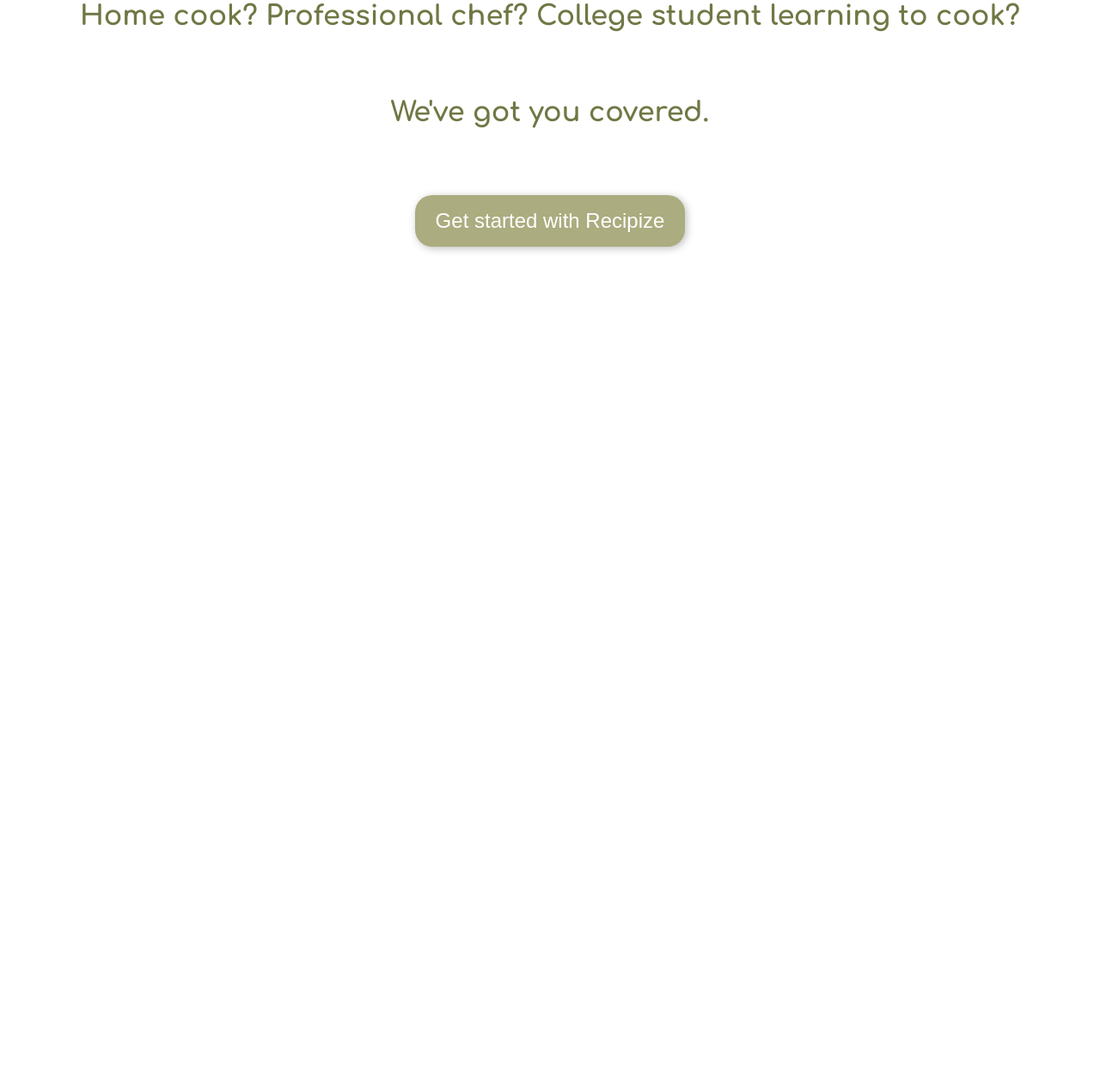
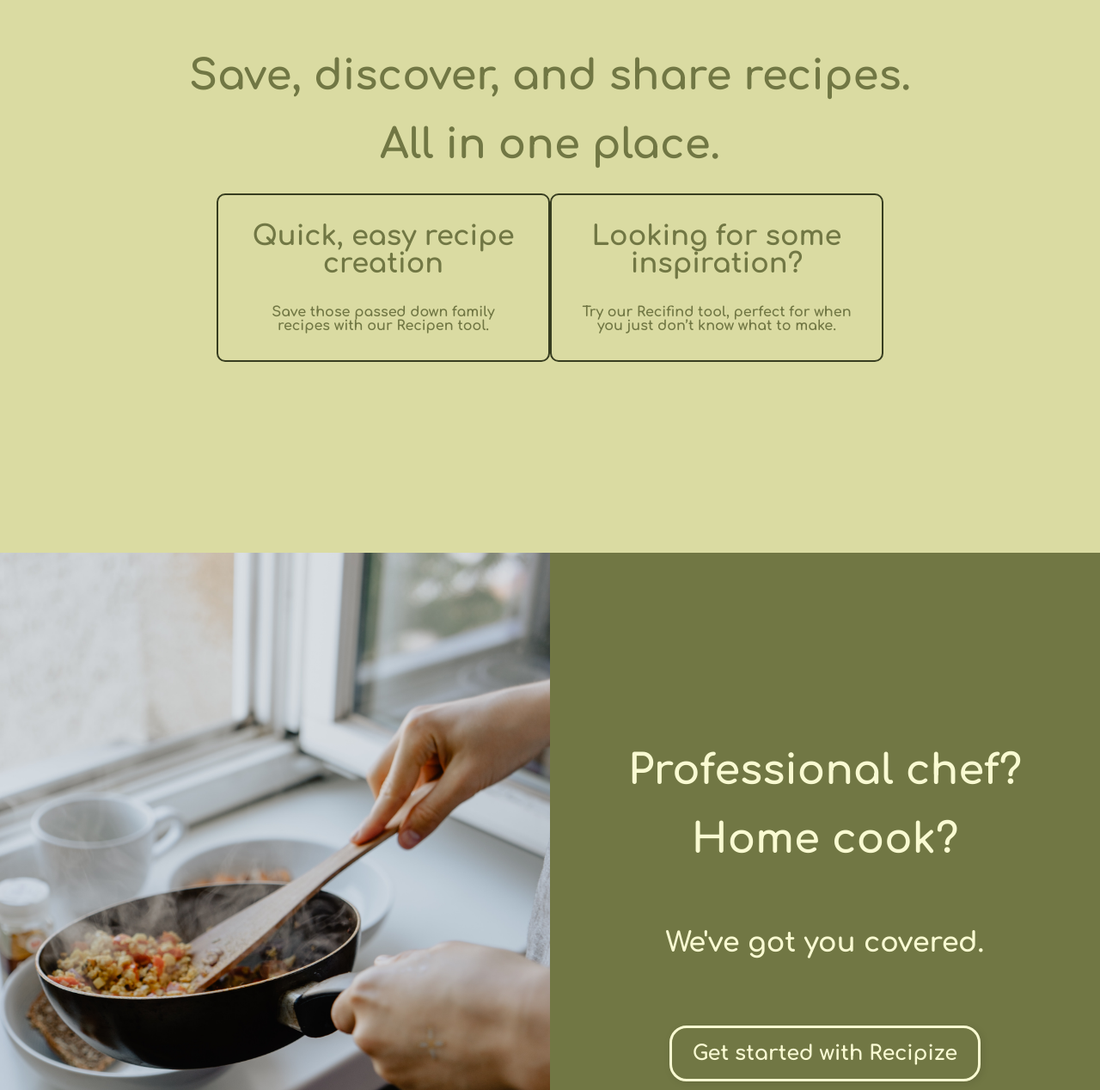
Before and after one commit to sdrew712/recipize, a website: page client/index.html in a window 1280 px wide. Shown: the part 957-2225 px from the top of the page at 86% size. Before the commit the page ends 1404 px from the top, so only its background shows below. Drawn offline with Linux system fonts and the light colour scheme.

Commit message:
added intro and get started sections

```diff
--- a/client/index.html
+++ b/client/index.html
@@ -28,13 +28,32 @@
   </div>
 
   <div class="intro">
-    <div class="home-p-container">
-      <p class="home-p">Home cook? Professional chef? College student learning to cook?</p>
-      <p class="home-p">We've got you covered.</p>
+    <div>
+      <h2 class="home-h2">Save, discover, and share recipes.</h2>
+      <h2  class="home-h2">All in one place.</h2>
     </div>
-    <a href="./get-recipes.html">
-      <button class="home-button">Get started with Recipize</button>
-    </a>
+    <div class="card-container">
+      <div class="card">
+        <h3>Quick, easy recipe creation</h3>
+        <p>Save those passed down family recipes with our <em>Recipen</em> tool.</p>
+      </div>
+      <div class=card>
+        <h3>Looking for some inspiration?</h3>
+        <p>Try our Recifind tool, perfect for when you just don’t know what to make. </p>
+      </div>
+    </div>
+  </div>
+
+  <div class="get-started">
+    <img src="../images/cooking.jpg" alt="">
+    <div class="home-desc-container">
+      <h2 class="home-h2">Professional chef?</h2>
+      <h2 class="home-h2">Home cook?</h2>
+      <h3 class="home-desc-text">We've got you covered.</h2>
+      <a href="./recipe-book.html">
+        <button class="home-button">Get started with Recipize</button>
+      </a>
+    </div>
   </div>
   <script src="./main.js"></script>
 </body>
--- a/client/styles.css
+++ b/client/styles.css
@@ -52,7 +52,7 @@
 
 body{
   font-family: 'Comfortaa';
-  color: white;
+  color: #f9fad2;
 }
 
 h1{
@@ -64,12 +64,17 @@
   font-size: 3rem;
 }
 
+h3{
+  font-size: 2rem;
+  padding-bottom: 2rem;
+}
+
 .header{
   height: 100vh;
   background-size: cover;
   background-position: center;
   background-attachment: fixed;
-  background-image: linear-gradient(rgba(0,0,0,.4),rgba(0,0,0,.4)),url("../recipe.jpg");
+  background-image: linear-gradient(rgba(0,0,0,.4),rgba(0,0,0,.4)),url("../images/recipe.jpg");
 }
 
 .header-text{
@@ -93,7 +98,11 @@
 
 a{
   text-decoration: none;
-  color: white;
+  color: #f9fad2;
+}
+
+a:hover{
+  color: #dadba2;
 }
 
 .nav-link{
@@ -102,31 +111,71 @@
 }
 
 .intro{
-  padding-top: 10rem;
-  padding-bottom: 10rem;
+  height: 100vh;
+  background-color: #dadba2 ;
+  color: #717744;
+  text-align: center;
   display: flex;
+  flex-direction: column;
+  align-items: center;
+  justify-content: center;
+}
+
+.card-container{
+  display: flex;
+  justify-content: space-evenly;
+}
+
+.card{
+  border: 2px solid #373d20;
+  border-radius: 10px;
+  width: 20rem;
+  padding: 2rem;
+}
+
+.get-started{
+  display: flex;
+}
+
+img{
+  width: 50%;
+  height: 50%;
+}
+
+.home-desc-container{
+  background-color: #717744;
+  color: #f9fad2;
+  display: flex;
+  justify-content: center;
   align-items: center;
   flex-direction: column;
-  color: #717744;
-  font-size: 2rem;
+  text-align: center;
+  padding-left: 4rem;
+  padding-right: 4rem;
+  flex-grow: 1;
 }
 
-.home-p-container{
-  display: flex;
-  align-items: center;
-  flex-direction: column;
+.home-h2{
+  padding-bottom: 2rem;
 }
 
-.home-p{
+.home-desc-text{
+  padding-top: 3rem;
   padding-bottom: 5rem;
 }
 
 .home-button{
+  font-family: 'Comfortaa';
   border-radius: 20px;
   padding: 1rem 1.5rem 1rem 1.5rem;
   font-size: 1.5rem;
-  border-style: none;
-  background-color: #abac7f;
-  color: white;
-  box-shadow: 2px 2px 10px rgba(0, 0, 0, 0.25);;
+  border: solid #f9fad2;
+  color: #f9fad2;
+  background-color: #717744;
+  box-shadow: 2px 2px 10px rgba(0, 0, 0, 0.1);;
 }
+
+button:hover{
+  border: solid #abac7f;
+  color: #abac7f;
+}
```
Also changed, not shown: images/cooking.jpg (added), images/digital-recipe.jpg (added), images/recipe.jpg (renamed from recipe.jpg).
